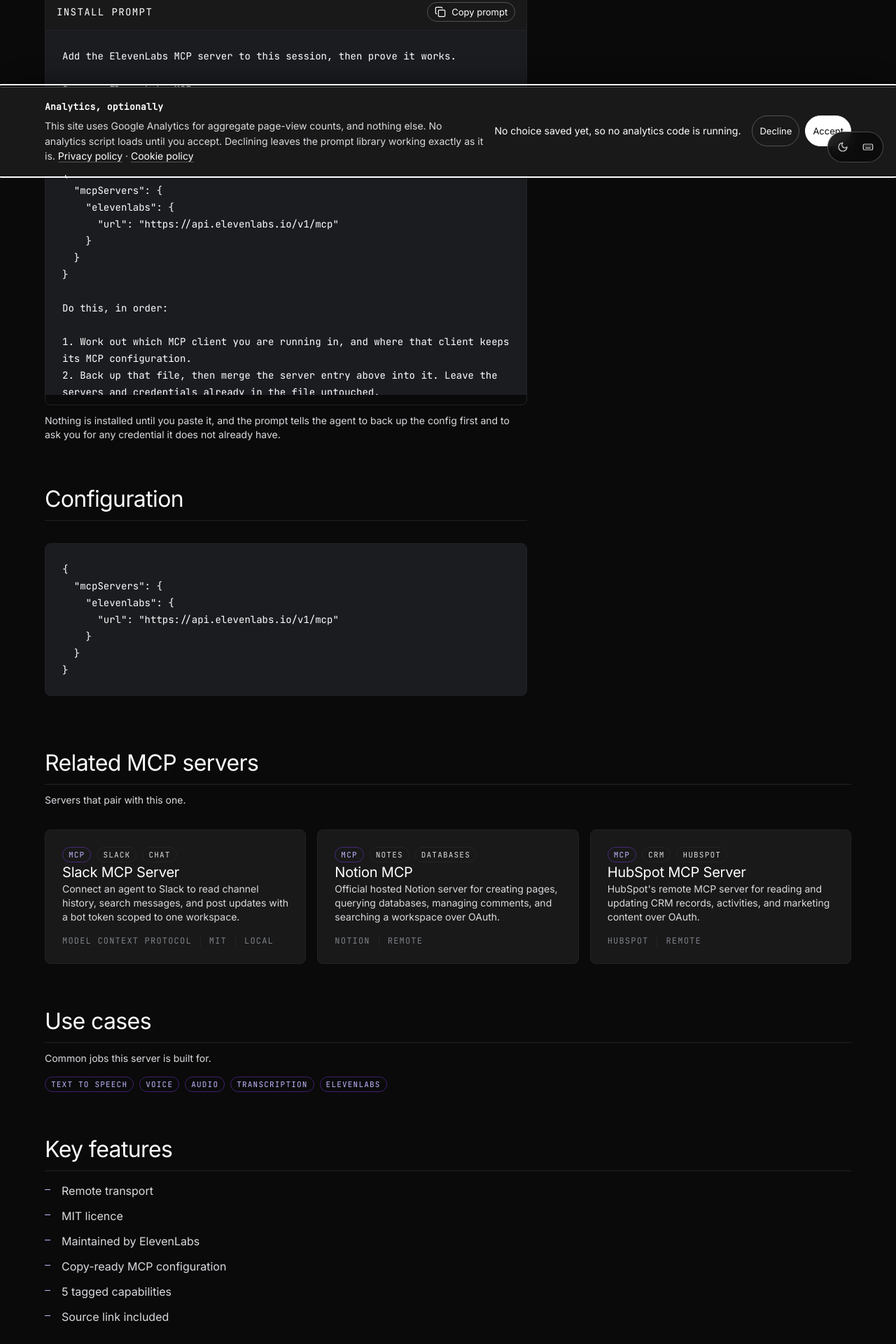
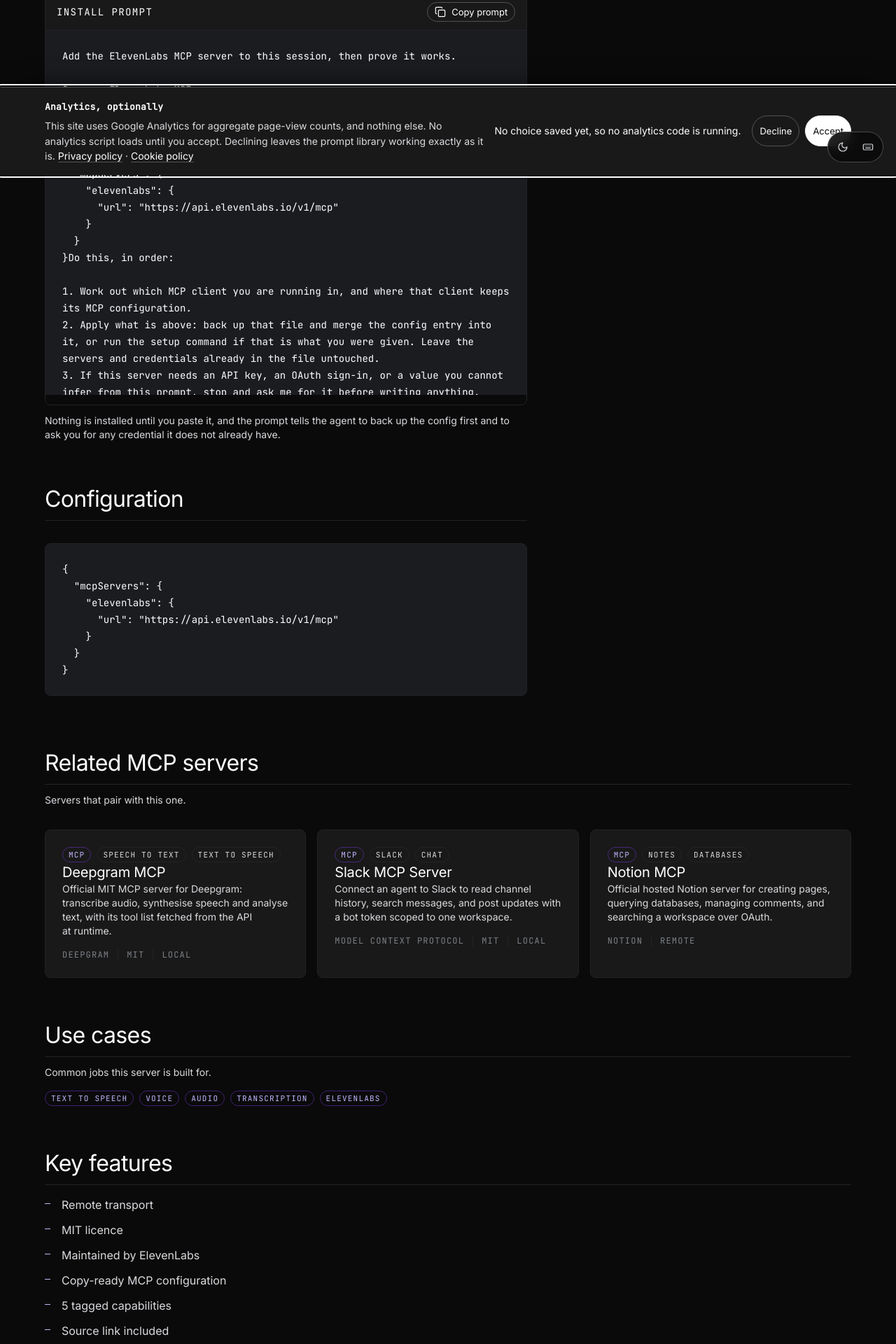
Before and after one commit to f9xr/yoprompts, a Jekyll site: the page built from _mcp_servers/elevenlabs.md, in a window 1280 px wide. Shown: the part 946-2866 px from the top of the page at 70% size. Built offline with Jekyll 4.4.1, drawn with Linux system fonts in a browser that asks for light colours; comment, search, counter and statistics services are not loaded.

Commit message:
Add Deepgram and pair it with ElevenLabs
ElevenLabs was the only MCP page with no inbound related link because nothing
in the collection handled audio. Deepgram's official MIT server covers the other
half of a voice stack, so the two now point at each other. The install prompt
also stops assuming every entry has a JSON config block, since five do not.

🤖 Generated with Codebuff
Co-Authored-By: Codebuff <noreply@codebuff.com>

```diff
--- a/_includes/ask-agent-install.html
+++ b/_includes/ask-agent-install.html
@@ -33,13 +33,21 @@ Reference: {{ page.homepage }}
 Reference: {{ page.repo_url }}
 {%- endif %}
 
+{%- assign config_text = page.config | strip -%}
+{%- if config_text == "" -%}
+There is no config block for this one: add it as a remote MCP server and complete the sign-in when the client prompts.
+{%- elsif config_text contains "mcpServers" -%}
 Configuration to add:
-{{ page.config | strip }}
+{{ config_text }}
+{%- else -%}
+Setup command to run:
+{{ config_text }}
+{%- endif -%}
 
 Do this, in order:
 
 1. Work out which MCP client you are running in, and where that client keeps its MCP configuration.
-2. Back up that file, then merge the server entry above into it. Leave the servers and credentials already in the file untouched.
+2. Apply what is above: back up that file and merge the config entry into it, or run the setup command if that is what you were given. Leave the servers and credentials already in the file untouched.
 3. If this server needs an API key, an OAuth sign-in, or a value you cannot infer from this prompt, stop and ask me for it before writing anything.
 4. Reload the MCP connection so the new server is actually loaded, rather than just written to a file.
 5. List the tools this server exposes, then make one harmless call as proof that it is connected.
--- /dev/null
+++ b/_mcp_servers/deepgram.md
@@ -0,0 +1,34 @@
+---
+title: "Deepgram MCP"
+title_tag: "Deepgram MCP server: setup, config and tools"
+slug: deepgram
+excerpt: "Official MIT MCP server for Deepgram: transcribe audio, synthesise speech and analyse text, with its tool list fetched from the API at runtime."
+creator: "Deepgram"
+license: "MIT"
+transport: "local"
+repo_url: "https://github.com/deepgram/mcp"
+homepage: "https://developers.deepgram.com/cli/mcp-server"
+tags: [speech to text, text to speech, transcription, audio, voice, deepgram]
+related: [elevenlabs, notion, linear]
+config: |
+  {
+    "mcpServers": {
+      "deepgram": {
+        "command": "deepgram-mcp",
+        "env": {
+          "DEEPGRAM_API_KEY": "<your-api-key>"
+        }
+      }
+    }
+  }
+---
+
+Deepgram's official MCP server puts speech-to-text, text-to-speech and audio intelligence behind tools an agent can call, so a recording stops being a file you process by hand. Install the package with `pip install deepgram-mcp` (Python 3.10 or newer) and the client runs `deepgram-mcp` over stdio, authenticating with `DEEPGRAM_API_KEY`.
+
+The design difference worth knowing is that the tool list is not compiled into the package. The server proxies to Deepgram's developer API and fetches its tools at runtime, so a new endpoint shows up in your editor on the next connection rather than after a package upgrade. What you get today is `transcribe_audio` for a URL or local file path, `synthesize_speech` for generating audio, `analyze_text` for sentiment, topics and summarisation, plus `list_models` and `get_usage` for discovery and billing checks.
+
+Two configurations are supported. Stdio is the default and the right choice for editor clients. `--transport sse --port 8000` starts an HTTP server for clients that cannot spawn a process, with `--host` and `--port` to control the listener, and `--base-url` if you point it at a different Deepgram deployment. If you already use the Deepgram CLI (`pip install deepctl`), you do not need the standalone package: `dg mcp` wraps it and reuses the credentials from `dg login`, which keeps the key out of your MCP config entirely.
+
+Two things to keep straight before you wire it in. The package is still early — 0.1.1, tagged alpha — so treat tool names as likely to move. And Deepgram also publishes a separate documentation MCP server at `api.dx.deepgram.com/kapa/mcp`; that one only searches their docs and cannot transcribe anything, so it is not a substitute for this server.
+
+Usage bills to your Deepgram account per request, so give the agent a specific file rather than a folder to chew through. In a voice stack it covers the other side of ElevenLabs: ElevenLabs is a hosted, OAuth-authenticated generation service, while this is a local key-based server that reads audio back as text as well as writing it.
--- a/_mcp_servers/elevenlabs.md
+++ b/_mcp_servers/elevenlabs.md
@@ -9,7 +9,7 @@ transport: "remote"
 repo_url: "https://github.com/elevenlabs/elevenlabs-mcp"
 homepage: "https://elevenlabs.io/docs/agents-platform/operate/hosted-mcp"
 tags: [text to speech, voice, audio, transcription, elevenlabs]
-related: [slack, notion, hubspot]
+related: [deepgram, slack, notion]
 config: |
   {
     "mcpServers": {
```
